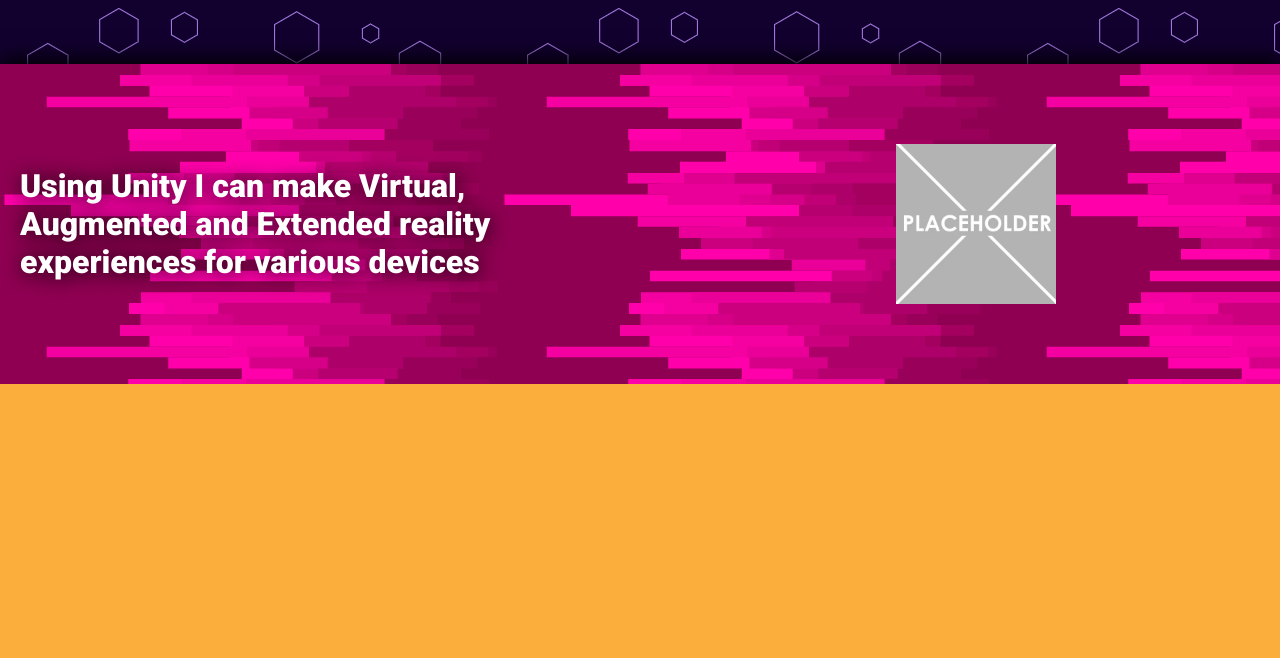
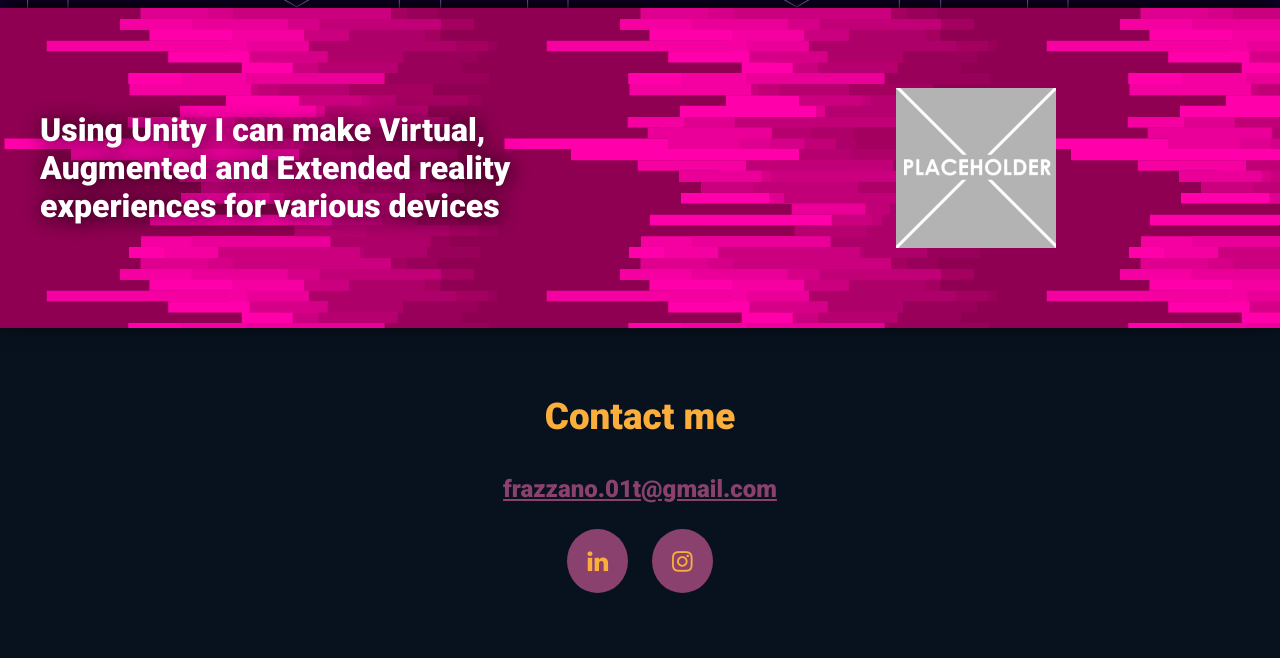
Before and after one commit to Fr4zT/Portfolio, a plain HTML site: page index.html in a window 1280 px wide. Shown: the part 1482-2140 px from the top of the page. Before the commit the page ends 1866 px from the top, so only its background shows below. Drawn offline with Linux system fonts and the light colour scheme.

Commit message:
Added contacts section

```diff
--- a/index.html
+++ b/index.html
@@ -3,17 +3,20 @@
 <head>
     <meta name="viewport" content="width=device-width, initial-scale=1" />
     <link rel="stylesheet" href="style.css">
+    <link rel="stylesheet" href="https://cdnjs.cloudflare.com/ajax/libs/font-awesome/4.7.0/css/font-awesome.min.css">
 </head>
 <body>
     <div class="hero">
         <h1>Tommaso Frazzano</h1>
+        <br />
         <h2>Software developer</h2>
     </div>
     <div class="inBetween">
     </div>
     <div class="about">
         <h3>About:</h3>
-        <p>I'm a software developer based in Italy. I've always been passionate about computers and programming. In 2022 I completed a two-year course on virtual and augmented reality.<br> The development environment I mainly use is Unity.</p>
+        <br />
+        <p>I'm a software developer based in Italy. I've always been passionate about computers and programming.<br> In 2022 I completed a two-year course on virtual and augmented reality.<br> The development environment I mainly use is Unity.</p>
     </div>
     <div class="section unity" id="unity">
         <h2>
@@ -31,6 +34,12 @@
         <h2>Using Unity I can make Virtual, Augmented and Extended reality experiences for various devices</h2>
         <img class="myWork_img" src="Images/placeholder.webp" />
     </div>
+    <div class="contacts">
+        <h3>Contact me</h3>
+        <p><a id="email" href="mailto:frazzano.01t@gmail.com">frazzano.01t@gmail.com</a></p>
+        <a href="https://www.linkedin.com/in/tommaso-frazzano/" class="fa fa-linkedin" target="_blank"></a>
+        <a href="https://www.instagram.com/3_fraz_d/" class="fa fa-instagram" target="_blank"></a>
+    </div>
     <!--<div class="section ar" id="ar">
         <h2>Augmented Reality</h2>
         <img class="myWork_img" src="Images/UnityLogo.png" />
--- a/style.css
+++ b/style.css
@@ -10,14 +10,15 @@
     height: 25em;
     background-image: url("./Images/hero.svg");
     background-size: cover;
-    display: block;
 }
 
-    .hero h1, h2 {
+    .hero h1, .hero h2
+    {
         color: #fbae3c;
         position: relative;
         top: 100px;
         text-align: center;
+        margin: 0px;
     }
 
     .hero h1 {
@@ -34,44 +35,41 @@
 }
 
 .about {
-    padding: 1px;
     height: 300px;
     background-color: #08121f;
 }
 
-    .about h3, p {
+    .about h3, .about p {
         color: #fbae3c;
         position: relative;
         text-align: center;
     }
 
-    .about h3{
+    .about h3 {
         font-size: 2em;
+        margin: 0px;
     }
 
     .about p {
         font-size: 1.3em;
-        width:90vw;
-        left:50%;
-        transform:translate(-50%);
+        width: 90vw;
+        left: 50%;
+        transform: translate(-50%);
     }
 
 .unity {
     background-image: url("./Images/sections/unity.png");
-    /*background: linear-gradient(0deg, rgba(0,0,0,1) 0%, rgba(85,85,85,1) 52%, rgba(167,167,167,1) 100%);*/
     z-index: 1;
 }
 
 .cs {
     background-image: url("./Images/sections/cs.png");
-    /*background: radial-gradient(circle, rgba(161,121,220,1) 0%, rgba(40,0,104,1) 100%);*/
     z-index: 2;
 }
 
 .vr {
     background-image: url("./Images/sections/xr.png");
-    /*    background: linear-gradient(0deg, rgba(240,244,80,1) 35%, rgba(201,57,13,1) 75%);
-*/ z-index: 3;
+    z-index: 3;
 }
 
 .ar {
@@ -83,17 +81,14 @@
 
 .section {
     position: relative;
-    padding: 0px;
-    margin: 0px;
     height: 20em;
     background-attachment: fixed;
     box-shadow: 0px -5px 20px;
 }
 
     .section h2 {
-        display: inline-block;
         text-align: left;
-        margin-left: 20px;
+        margin: 0px 0px 0px 40px;
         font-size: 2em;
         position: relative;
         top: 50%;
@@ -103,11 +98,6 @@
         text-shadow: 1px 1px 20px black;
     }
 
-    /*.section.vr h2 {
-        color: black;
-        text-shadow: 1px 1px 20px white;
-    }*/
-
     .section:hover img {
         height: 11em;
     }
@@ -116,11 +106,12 @@
     margin: 0px;
 }
 
-.section h1, h2, p {
-    margin: 0px;
+.section h1, .section h2, .section p {
+    /*margin: 0px;*/
 }
 
 .myWork_img {
+    z-index: -1;
     height: 10em;
     position: absolute;
     top: 50%;
@@ -129,6 +120,42 @@
     transition: all .2s ease-in-out;
 }
 
+.contacts {
+    height: 200px;
+    padding: 30px 0px 100px 0px;
+    background-color: #08121f;
+    color: #fbae3c;
+    text-align: center;
+}
+
+    .contacts h3
+    {
+        font-size: 2.3em;
+    }
+
+    .contacts a
+    {
+        color: #8a416e;
+    }
+
+#email {
+    font-size: 1.5em;
+}
+
+.fa:before {
+    color: #fbae3c;
+    display: inline-block;
+    padding: 20px;
+    font-size: 1.5em;
+    text-decoration: none;
+    margin: 10px 10px;
+    border-radius: 50%;
+    background: #8a416e;
+}
+
+    .fa:hover {
+        opacity: 0.7;
+    }
 
 @media screen and (max-device-width: 480px), (max-width: 750px) {
     .section h2 {
@@ -141,7 +168,6 @@
         height: 8em;
         left: 50%;
         transform: translate(-50%, -50%);
-        z-index: -1;
         opacity: 0.4;
     }
 
```
